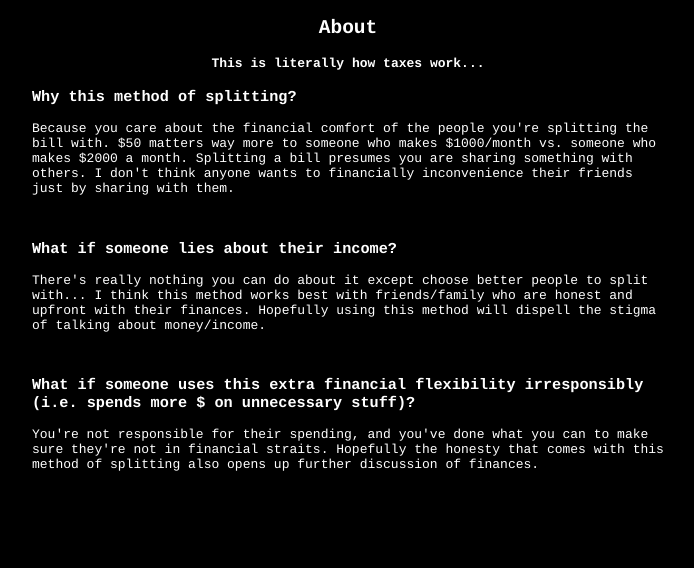
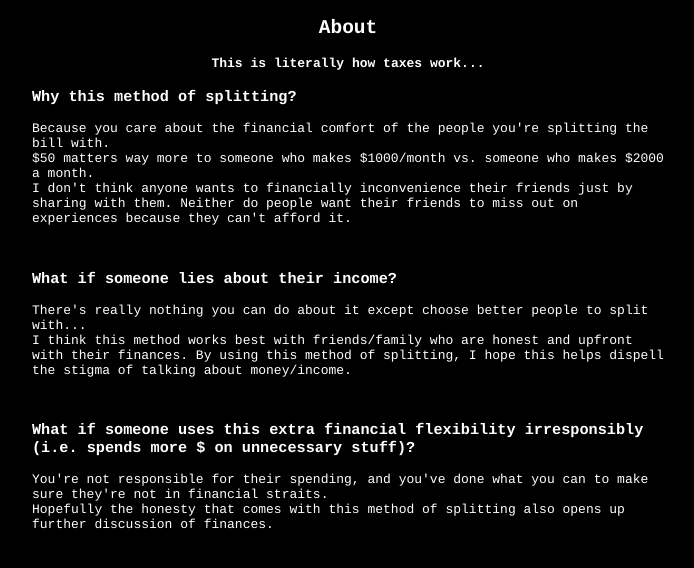
Before and after one commit to nDruP/cost-redistribution, a Flask app: page /about in a window 1280 px wide. Shown: the part 70-638 px from the top of the page, without its empty margins (292-986 px from the left). Run offline with Flask 2, Linux system fonts and the light colour scheme.

Commit message:
Apr 4 Actual Final? Cleaned up the debug/deprecated code from main.py Reworded and reformatted the jinja2 files for readability.

```diff
--- a/main.py
+++ b/main.py
@@ -15,21 +15,12 @@ def home():
         incomes = request.form.getlist('incomes')
         incomes = [float(k) for k in incomes]
         names = request.form.getlist('names')
-        add_p = request.form.get('addPeeps')
-        rem_p = request.form.get('remPeeps')
-        print(total_bill)
-        print(incomes)
-        print(names)
-        print(add_p)
-        print(rem_p)
         return render_template('home.jinja2',
                                total=total_bill,
-                               split_info = all_info(total_bill, names, incomes),
-                               n_peeps = num_peeps)
+                               split_info = all_info(total_bill, names, incomes))
     return render_template('home.jinja2',
                            total=-1,
-                           split_info=[],
-                           n_peeps=num_peeps)
+                           split_info=[])
 
 @app.route('/about', methods=['GET'])
 def about():
--- a/templates/about.jinja2
+++ b/templates/about.jinja2
@@ -3,25 +3,25 @@
 {% block subtitle %}About{% endblock subtitle %}
 
 {% block content %}
-
 	<h4>This is literally how taxes work...</h4>
-<div id="faq" style="width: 50%; text-align:left">
+	<div id="faq" style="width:50%; text-align:left">
 		<h3>Why this method of splitting?</h3>
-<p>Because you care about the financial comfort of the people you're splitting the bill with.
-$50 matters way more to someone who makes $1000/month vs. someone who makes $2000 a month.
-Splitting a bill presumes you are sharing something with others. I don't think anyone wants to financially inconvenience their friends just by sharing with them.
+		<p>
+			Because you care about the financial comfort of the people you're splitting the bill with. <br>
+			$50 matters way more to someone who makes $1000/month vs. someone who makes $2000 a month.<br>
+			I don't think anyone wants to financially inconvenience their friends just by sharing with them. Neither do people want their friends to miss out on experiences because they can't afford it.
 		</p>
 		<br>
 		<h3>What if someone lies about their income?</h3>
-<p>There's really nothing you can do about it except choose better people to split with...
-I think this method works best with friends/family who are honest and upfront with their finances.
-Hopefully using this method will dispell the stigma of talking about money/income.
+		<p>
+			There's really nothing you can do about it except choose better people to split with...<br>
+			I think this method works best with friends/family who are honest and upfront with their finances. By using this method of splitting, I hope this helps dispell the stigma of talking about money/income.
 		</p>
 		<br>
 		<h3>What if someone uses this extra financial flexibility irresponsibly (i.e. spends more $ on unnecessary stuff)?</h3>
-<p>You're not responsible for their spending, and you've done what you can to make sure they're not in financial straits. Hopefully the honesty that comes with this method of splitting also opens up further discussion of finances.
+		<p>
+			You're not responsible for their spending, and you've done what you can to make sure they're not in financial straits.<br>
+			Hopefully the honesty that comes with this method of splitting also opens up further discussion of finances.
 		</p>
 	</div>
-
-
 {% endblock content %}
--- a/templates/base.jinja2
+++ b/templates/base.jinja2
@@ -6,8 +6,7 @@
 				color: white;
 			}
 			.content * {
-      padding: 10px 25px;
-      margin: 5px 10px;
+				width: 60%;
 			}
 		</style>
 		<title>Socialist Bill Split</title>
@@ -22,7 +21,6 @@
 				<!-- <a id="contact" >Who?</a> -->
 			</nav>
 			<h2>{% block subtitle %} {% endblock subtitle %}</h2>
-    <!-- </center> -->
 			<div id=content>
 				{% block content %}
 				{% endblock content %}
```
Also changed, not shown: templates/home.jinja2 (+7 -4 lines). Lines whose indentation alone changed are shown as unchanged.
